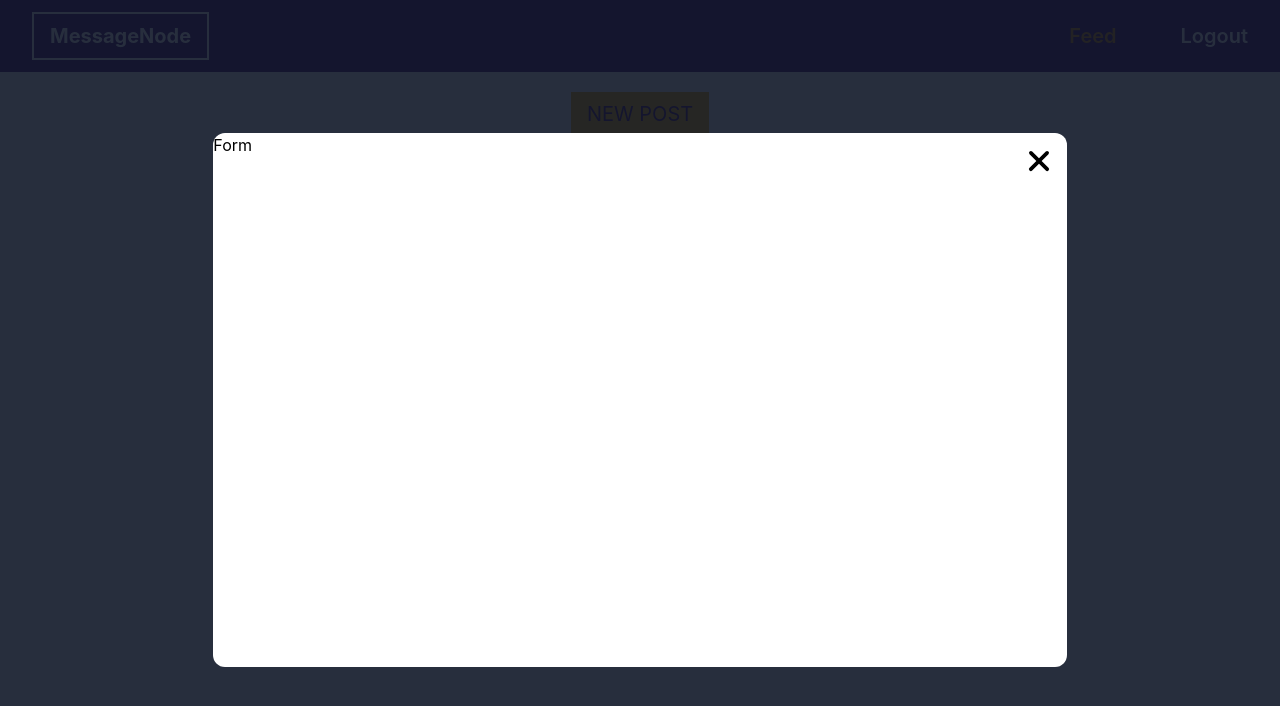
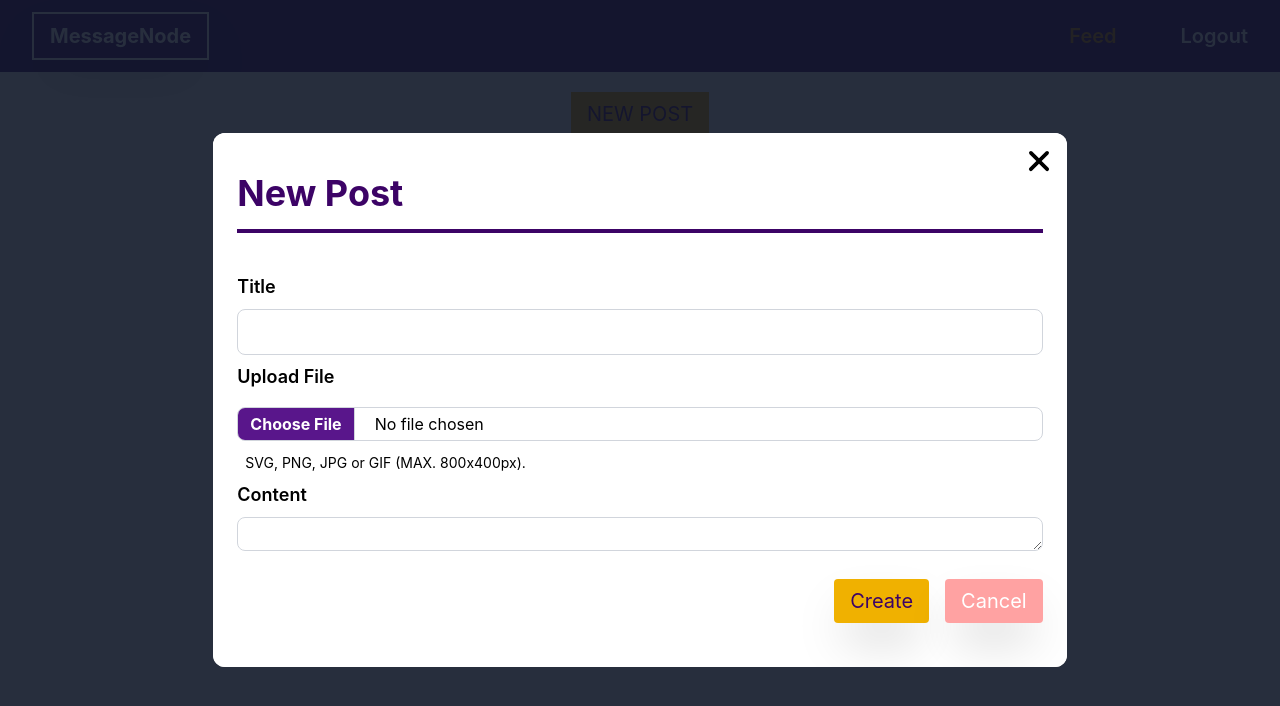
Before and after one commit to yiwenwangANU/rest_api_frontend, a React (Vite) app: page / in a window 1280 px wide. Both pictures are taken after a click on the button "NEW POST". Shown: the top 706 px of the page. Built offline with nearby package versions, Linux system fonts and the light colour scheme.

Commit message:
add form to the modal

```diff
--- a/package.json
+++ b/package.json
@@ -14,6 +14,7 @@
     "@tailwindcss/vite": "^4.0.9",
     "react": "^19.0.0",
     "react-dom": "^19.0.0",
+    "react-hook-form": "^7.54.2",
     "react-router": "^7.2.0"
   },
   "devDependencies": {
--- a/src/main.jsx
+++ b/src/main.jsx
@@ -6,7 +6,7 @@ import AuthLayout from "./ui/AuthLayout";
 import About from "./pages/About";
 import Register from "./pages/Register";
 import Login from "./pages/Login";
-import Dashboard from "./ui/Dashboard";
+import Dashboard from "./pages/Dashboard";
 
 const root = document.getElementById("root");
 
--- a/src/ui/Button.jsx
+++ b/src/ui/Button.jsx
@@ -1,12 +1,14 @@
 function Button({ variant = "primary", children, ...props }) {
-  const baseStyles = "px-4 py-2 text-xl";
+  const baseStyles =
+    "px-4 py-2 text-xl w-fit shadow-2xl capitalize rounded hover:cursor-pointer";
 
   const variantStyles = {
-    primary: "bg-yellow-500 text-purple-950 w-fit shadow-2xl capitalize",
-    secondary: "font-bold border-2 border-white text-white",
+    primary: "bg-yellow-500 text-purple-950",
+    secondary: "bg-red-300 text-white",
+    logo: "rounded-none font-bold border-2 border-white text-white",
   };
   return (
-    <button className={`${baseStyles} ${variantStyles[variant]} `} {...props}>
+    <button className={`${baseStyles} ${variantStyles[variant]}`} {...props}>
       {children}
     </button>
   );
--- a/src/ui/ModalWindow.jsx
+++ b/src/ui/ModalWindow.jsx
@@ -25,10 +25,10 @@ function ModalWindow({ children }) {
         <div className="fixed inset-0 flex items-center justify-center">
           <div
             ref={modalref}
-            className="bg-white rounded-xl w-2/3 h-4/6 relative"
+            className="bg-white rounded-xl w-2/3 h-4/6 relative overflow-auto"
           >
             <XMarkIcon
-              className="w-10 h-10 absolute top-2 right-2 hover:bg-slate-100"
+              className="w-10 h-10 absolute top-2 right-2 hover:bg-slate-100 hover:cursor-pointer"
               onClick={handleCloseModal}
             />
             {children}
--- a/src/ui/NavBar.jsx
+++ b/src/ui/NavBar.jsx
@@ -3,7 +3,7 @@ import Button from "./Button";
 function NavBar() {
   return (
     <div className="flex flex-row items-center justify-between bg-purple-950 px-8 py-3">
-      <Button variant="secondary">MessageNode</Button>
+      <Button variant="logo">MessageNode</Button>
       <div className="flex flex-row items-center gap-16">
         <div className="text-yellow-600 font-semibold text-xl">Feed</div>
         <div className="text-white font-semibold text-xl">Logout</div>
--- a/src/ui/NewPostForm.jsx
+++ b/src/ui/NewPostForm.jsx
@@ -1,5 +1,70 @@
+import { useForm } from "react-hook-form";
+import Button from "./Button";
+import { useContext } from "react";
+import { ModalContext } from "./ModalContext";
+
 function NewPostForm() {
-  return <div>Form</div>;
+  const {
+    register,
+    handleSubmit,
+    formState: { errors },
+  } = useForm();
+  const { handleCloseModal } = useContext(ModalContext);
+
+  const onSubmit = (data) => console.log(data);
+
+  return (
+    <form
+      className="w-full h-full flex flex-col gap-2 p-6 bg-white shadow-lg rounded-lg"
+      onSubmit={handleSubmit(onSubmit)}
+    >
+      <label className="py-4 mb-8 text-4xl font-bold text-purple-950 border-b-4 border-purple-950">
+        New Post
+      </label>
+      <label className="text-lg font-semibold">Title</label>
+      <input
+        className="font-bold text-xl border border-gray-300 rounded-lg p-2 focus:outline-none focus:ring-2 focus:ring-blue-500"
+        {...register("title", { required: true })}
+      />
+      {errors.title && (
+        <span className="text-red-600">This field is required</span>
+      )}
+
+      <label className="block text-lg font-semibold mb-2">Upload File</label>
+      <input
+        type="file"
+        {...register("image", { required: "File is required" })}
+        className="border border-gray-300 rounded-lg w-full
+          focus:outline-none focus:ring-2 focus:ring-blue-500
+        file:border-r-gray-300 file:border-r file:mr-5 file:py-1 file:px-3
+        file:bg-purple-900 file:text-white file:font-bold
+          hover:file:cursor-pointer hover:file:bg-white
+        hover:file:text-purple-900"
+      />
+      <p className="px-2 mt-1 text-sm text-black" id="file_input_help">
+        SVG, PNG, JPG or GIF (MAX. 800x400px).
+      </p>
+      {errors.image && (
+        <span className="text-red-600">This field is required</span>
+      )}
+
+      <label className="text-lg font-semibold">Content</label>
+      <textarea
+        className="font-bold text-xl border border-gray-300 rounded-lg p-2 focus:outline-none focus:ring-2 focus:ring-blue-500"
+        {...register("content", { required: true })}
+      />
+
+      {errors.content && (
+        <span className="text-red-600">This field is required</span>
+      )}
+      <div className="flex flex-row gap-4 justify-end py-5">
+        <Button type="submit">Create</Button>
+        <Button type="button" variant="secondary" onClick={handleCloseModal}>
+          Cancel
+        </Button>
+      </div>
+    </form>
+  );
 }
 
 export default NewPostForm;
```
Also changed, not shown: src/pages/Dashboard.jsx (renamed from src/ui/Dashboard.jsx, +5 -5 lines), 1 other file (tests, documents, lock files or other folders).
